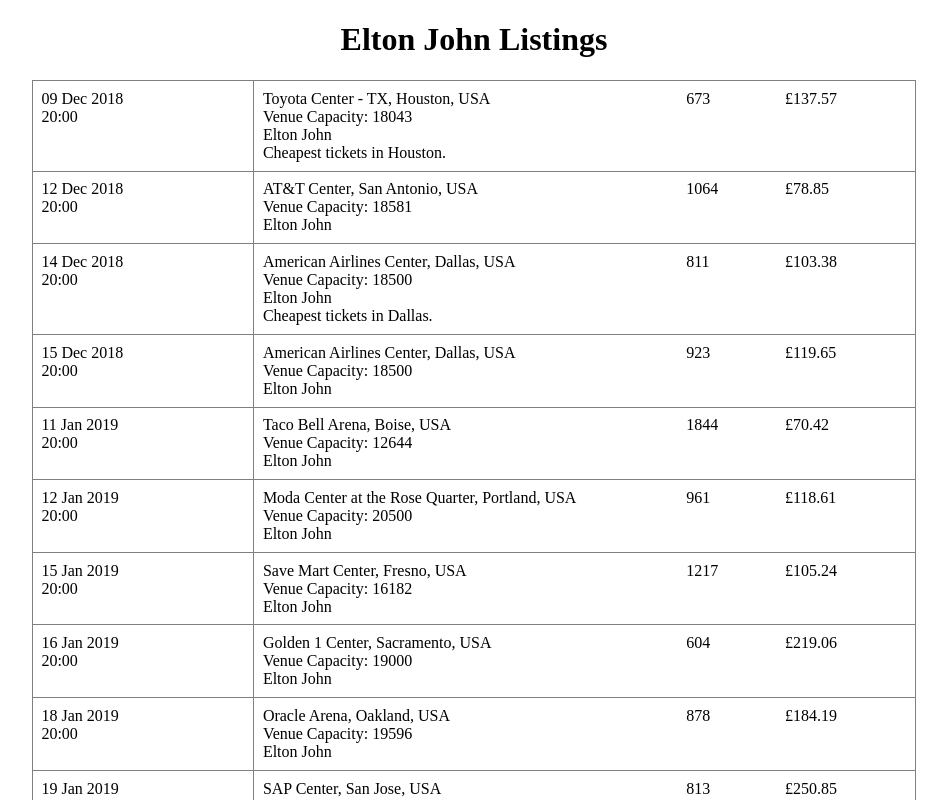
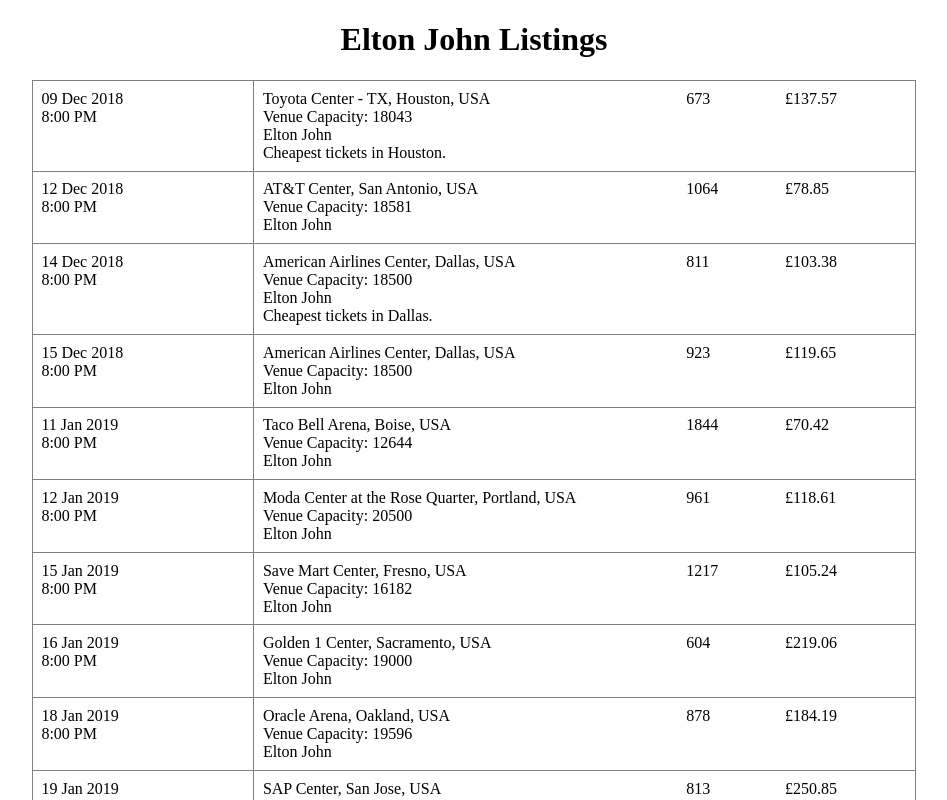
Before and after one commit to AndrewK09/event-listings, a React app: page / in a window 1280 px wide. Shown: the top 800 px of the page, without its empty margins (166-1113 px from the left). Built offline with nearby package versions, Linux system fonts and the light colour scheme; the HTML template or start-up script is replaced by a standard one.

Commit message:
Utilize militaryToRegular helper fn on event time

```diff
--- a/client/src/features/eventList_pt1/eventList.js
+++ b/client/src/features/eventList_pt1/eventList.js
@@ -12,6 +12,8 @@
   isNotCheapestCity,
 } from './EventList.css';
 
+import { militaryToRegular } from '../../shared/helpers.js';
+
 const EventList = ({ events }) => {
   return events ? (
     <div className={container}>
@@ -20,7 +22,7 @@
           <div className={row} key={event.EventId}>
             <div className={col1}>
               <span>{event.Date}</span>
-              <span>{event.Time}</span>
+              <span>{militaryToRegular(event.Time)}</span>
               <span
                 className={
                   event.IsSellingFast ? isSellingFast : isNotSellingFast
```
